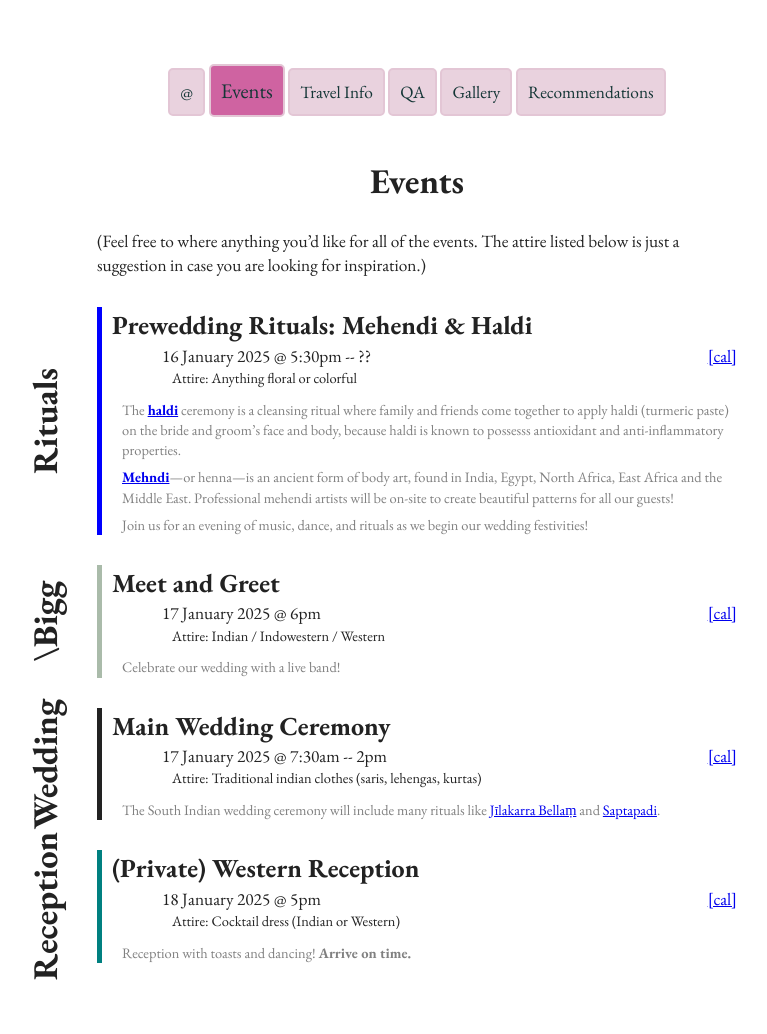
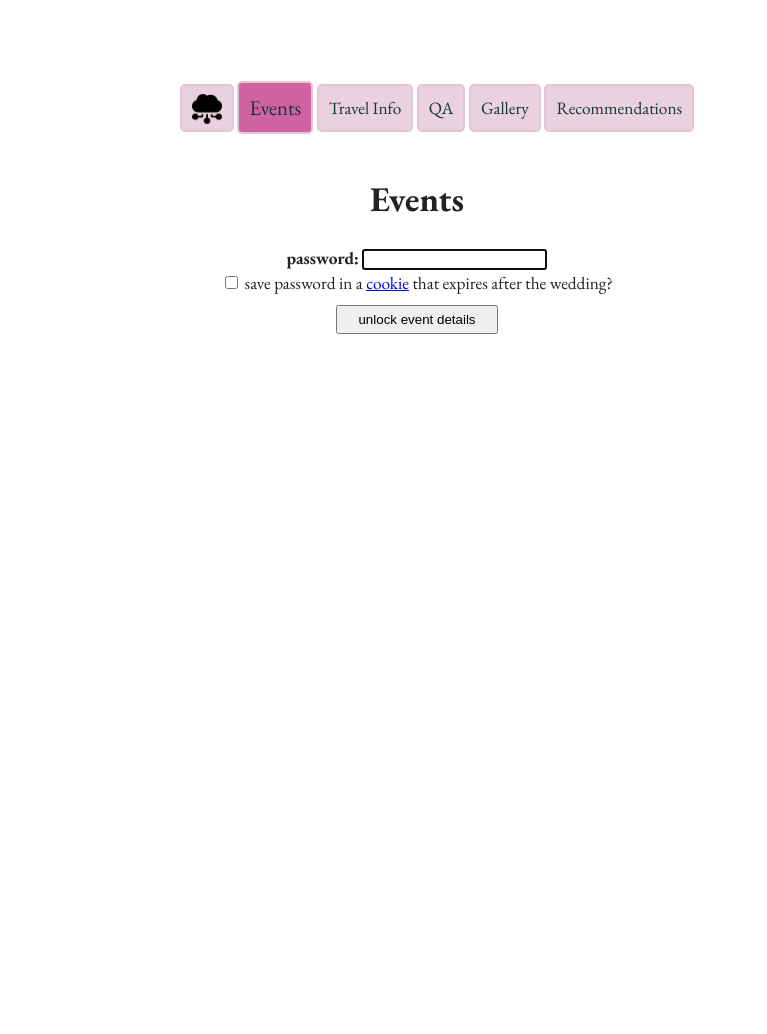
Before and after one commit to kaito-nakatani/shraito, a Jekyll site: the page built from _tabs/events.html, in a window 1280 px wide. Shown: the whole page, without its empty margins (223-990 px from the left). Built offline with Jekyll 4.4.1, drawn with Linux system fonts in a browser that asks for light colours; after the commit the page ends 900 px from its top, so only the background shows below that.

Commit message:
password works

```diff
--- a/_config.yml
+++ b/_config.yml
@@ -41,7 +41,7 @@
   tabs:
     output: true
     order:
-      - events.md
+      - events.html
       - travel-info.md
       - qa.md
       - gallery.md
--- a/_includes/navbar.html
+++ b/_includes/navbar.html
@@ -1,8 +1,14 @@
 
 <navbar>
+<ul>
 <!-- <li class="nav-home"><a href="/">Voli</a></li> -->
 <!-- <li class="nav-home"><a href="/"></a></li> -->
-<li class="nav-item"><a href="/">@</a></li>
+<li class="nav-item" > <!-- {% if page.url == '/' %}current-tab{% endif %} -->
+    <a href="/">
+        <!-- <div style="background-image: url('/assets/cloud.png'); width:10px; height:18px;"></div> -->
+        <img src="/assets/cloud.png" height="30px" style="margin:-10px -0px; "/>
+    </a>
+</li>
 {% for tab in site.tabs %}
 <li class="nav-item {% if tab.url == page.url%}current-tab{% endif %}">
     <a href="{{tab.url}}" >
@@ -10,4 +16,5 @@
     </a>
 </li>
 {% endfor %}
+</ul>
 </navbar>
--- /dev/null
+++ b/_tabs/events.html
@@ -0,0 +1,55 @@
+---
+title: Events
+layout: default
+custom_js:
+    - passwd
+custom_css:
+    - protect
+---
+
+{% include navbar.html %}
+
+<div class="center">
+<h1 onclick="document.getElementById('unlock-controls').style.display = 'block';"> {{page.title}} </h1>
+</div>
+
+<div class="center" id="unlock-controls">
+    <div>
+    <label for="passwd"><b>password:</b></label>
+    <input type="text" id="passwd" name="">
+    </div>
+    <div>
+    <input type=checkbox id="cookie-permit" selected></input>
+    <label for="cookie-permit">save password in a
+            <a href="https://en.wikipedia.org/wiki/HTTP_cookie">cookie</a>
+            that expires after the wedding?</label>
+    </div>
+
+    <button id="unlock-btn" onclick="unlock();"> unlock event details </button>
+</div>
+
+<div class=block data-access-level=0>
+(Feel free to where anything you'd like for all of the events. The attire listed below is just a suggestion in case you are looking for inspiration.)
+</div>
+
+{% for evt in site.evts %}
+<div class="block hidden" style="--accent:{{evt.accent}}"
+    data-access-level={{evt.access_level}}>
+<div class="sideways"><h1>
+    {{ evt.leftblock }}
+</h1></div>
+
+<h2> {{ evt.name }}</h2>
+<span class="timing">
+{{ evt.date |  date: "%-d %B %Y"}}
+@ {{ evt.timerange }}
+<span class="cal-links">
+    <a href="{{ evt.ical }}"> [cal] </a>
+</span>
+</span>
+<div class="attire">Attire: {{ evt.attire }}</div>
+<div class="evt-details">
+{{ evt.content }}
+</div>
+</div>
+{% endfor %}
--- a/_tabs/events.md
+++ /dev/null
@@ -1,33 +0,0 @@
----
-title: Events
-layout: default
----
-
-{% include navbar.html %}
-
-<div class="center">
-<h1> {{page.title}} </h1>
-</div>
-
-(Feel free to where anything you'd like for all of the events. The attire listed below is just a suggestion in case you are looking for inspiration.)
-
-{% for evt in site.evts %}
-<div class="block" style="--accent:{{evt.accent}}">
-<div class="sideways"><h1>
-    {{ evt.leftblock }}
-</h1></div>
-
-<h2> {{ evt.name }}</h2>
-<span class="timing">
-{{ evt.date |  date: "%-d %B %Y"}}
-@ {{ evt.timerange }}
-<span class="cal-links">
-    <a href="{{ evt.ical }}"> [cal] </a>
-</span>
-</span>
-<div class="attire">Attire: {{ evt.attire }}</div>
-<div class="evt-details">
-{{ evt.content }}
-</div>
-</div>
-{% endfor %}
--- a/cssjs/main.css
+++ b/cssjs/main.css
@@ -46,8 +46,8 @@
 .block {
     margin-top: 30px;
     /* border-left: 5px solid #EAE; */
-    border-left: 5px solid var(--accent);
-    padding-left: 10px;
+    border-left: 8px solid var(--accent);
+    padding-left: 20px;
     position:relative;
 }
 
@@ -98,6 +98,7 @@
     border-radius: 5px;
     padding:10px;
     margin-bottom:10px;
+    vertical-align: middle;
     /* background-color: rgb(244, 218, 232);
     border: 2px solid rgb(228, 207, 218); */
     background-color: color-mix(in srgb, var(--ocolor) 20%, white);
@@ -105,14 +106,18 @@
 
     transition: font-size .2s, background-color .15s;
 }
-
 .nav-item:hover{
     font-size:larger;
+}
+.nav-item.current-tab {
+    font-size: larger;
+    background-color: color-mix(in srgb, white 20%, rgb(195, 60, 138));
 }
 .nav-item a {
     text-decoration : none;
     color: var(--vcolor)
 }
+
 
 .rsvp {
     display: inline-block;
@@ -133,12 +138,7 @@
     font-size:30pt;
 }
 
-.nav-item.current-tab {
-    font-size: larger;
-    background-color: color-mix(in srgb, white 20%, rgb(195, 60, 138));
-}
-.nav-item:not(.current-tab) {
-}
+
 
 .fullpagewidth {
     text-align: center;
--- a/cssjs/passwd.js
+++ b/cssjs/passwd.js
@@ -0,0 +1,53 @@
+document.cookie
+
+access = {
+    'carrot' : 1,
+    'tofu' : 2,
+    'guava' : 3
+}
+
+$("#passwd").on('keyup', function(event) {
+    if(event.which == 13) // enter key
+        unlock();
+});
+
+
+document.getElementById('passwd').focus();
+unlock(getAccessCookie());
+
+function unlock(level) {
+    if(!level) {
+        level = access[$('#passwd').val()];
+    }
+    if(level) {
+        // $('.block[data-access-level='+level+']').show();
+        blocks = $('.block');
+        blocks.each(function(idx, elt){
+            if( level >= elt.getAttribute('data-access-level') )
+                $(elt).show();
+        });
+        if(level > 0)   {
+            $('#unlock-controls').hide();
+        }
+    }
+    else {
+        level = -1;
+    }
+
+    if(document.getElementById('cookie-permit').checked) {
+        setAccessCookie(level);
+    }
+}
+
+function setAccessCookie(level) {
+    console.log("setting");
+    let expires = "expires="+ new Date("19 January 2025").toUTCString();
+    document.cookie = "access=" + level + ";" + expires + ";path=/;";
+}
+function getAccessCookie() {
+    // let decodedCookie = document.cookie;
+    // decodeURIComponent(document.cookie);
+    let parts = `; ${document.cookie}`.split('; access=')
+    if(parts.length == 2)
+        return parseInt(parts[1].split(';')[0]);
+}
--- /dev/null
+++ b/cssjs/protect.css
@@ -0,0 +1,21 @@
+.block {
+    display: none;
+}
+
+
+.popup {
+    position: absolute;
+}
+
+#unlock-btn {
+    /* float:right;
+    margin-right: 150px; */
+    /* padding:20px; */
+    /* border-radius: 5px; */
+    padding: 5px 20px;
+    margin-top: 10px;
+}
+
+#unlock-controls {
+    margin-bottom: 50px;
+}
```
Also changed, not shown: _evts/bigrec.md (+1 -0 lines), _evts/halm.md (+1 -0 lines), _evts/smallrec.md (+1 -0 lines), _evts/wed.md (+5 -1 lines), assets/cloud.png (added), assets/rain-icon.png (added).
